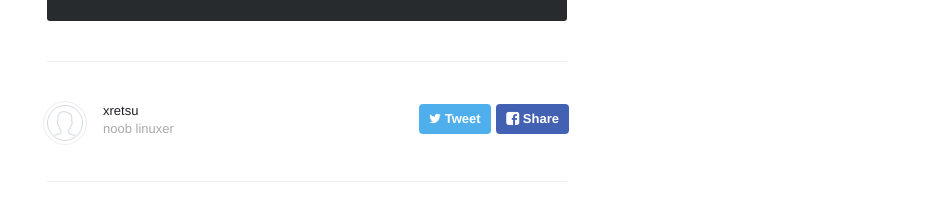
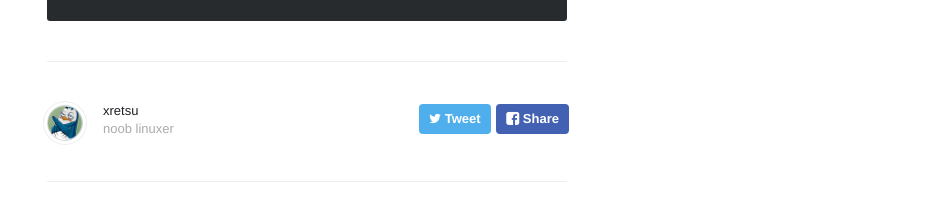
Before and after one commit to xretsu/xretsu.github.io, a Jekyll site: the page built from _posts/2018-03-15-introduction.markdown, in a window 1280 px wide. Shown: the part 387-608 px from the top of the page, without its empty margins (333-1280 px from the left). Built offline with Jekyll 4.4.1, drawn with Linux system fonts in a browser that asks for light colours; nearby versions of some CDN libraries.

Commit message:
Update post.html

```diff
--- a/_layouts/post.html
+++ b/_layouts/post.html
@@ -14,7 +14,7 @@ archive: true
 </article>
 <footer id="post-meta" class="clearfix">
     <a href="http://twitter.com/{{ site.authorTwitter }}">
-        <img class="avatar" src="{{ "/" | relative_url  }}assets/images/avatar.png">
+        <img class="avatar" src="{{ "/" | relative_url  }}assets/images/avatar@3x.png">
         <div>
             <span class="dark">{{ site.author }}</span>
             <span>{{ site.description }}</span>
```
